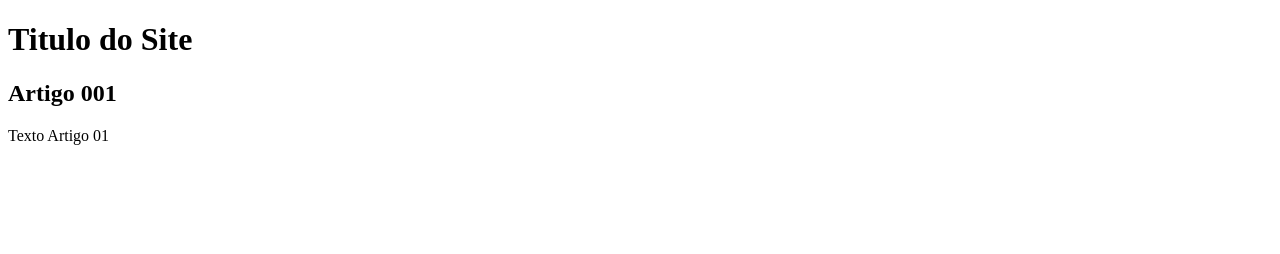
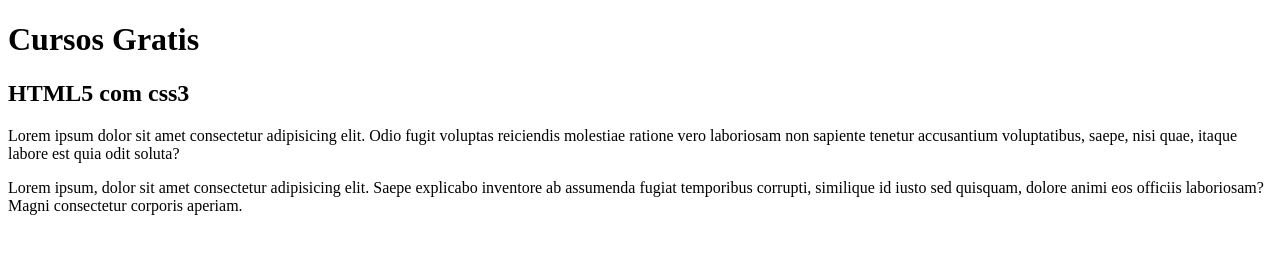
Before and after one commit to ForeverFloripa/projeto-site, a plain HTML site: page index.html in a window 1280 px wide. Drawn offline with Linux system fonts and the light colour scheme.

Commit message:
comecei a escrever conteudo

```diff
--- a/index.html
+++ b/index.html
@@ -4,18 +4,29 @@
 <head>
     <meta charset="UTF-8">
     <meta name="viewport" content="width=device-width, initial-scale=1.0">
-    <title>Titulo do Site</title>
+    <title></title>
 </head>
 
 <body>
 
     <main>
         <header>
-            <h1>Titulo do Site</h1>
+            <h1>Cursos Gratis</h1>
         </header>
         <article>
-            <h2>Artigo 001</h2>
-            <p>Texto Artigo 01</p>
+            <h2>HTML5 com css3</h2>
+            <p>Lorem ipsum dolor sit amet consectetur adipisicing elit. Odio fugit voluptas reiciendis molestiae ratione
+                vero laboriosam non sapiente tenetur accusantium voluptatibus, saepe, nisi quae, itaque labore est quia
+                odit soluta?</p>
+        </article>
+
+        <article>
+            <p>
+                Lorem ipsum, dolor sit amet consectetur adipisicing elit. Saepe explicabo inventore ab assumenda fugiat
+                temporibus corrupti, similique id iusto sed quisquam, dolore animi eos officiis laboriosam? Magni
+                consectetur corporis aperiam.
+            </p>
+
         </article>
     </main>
 
```
